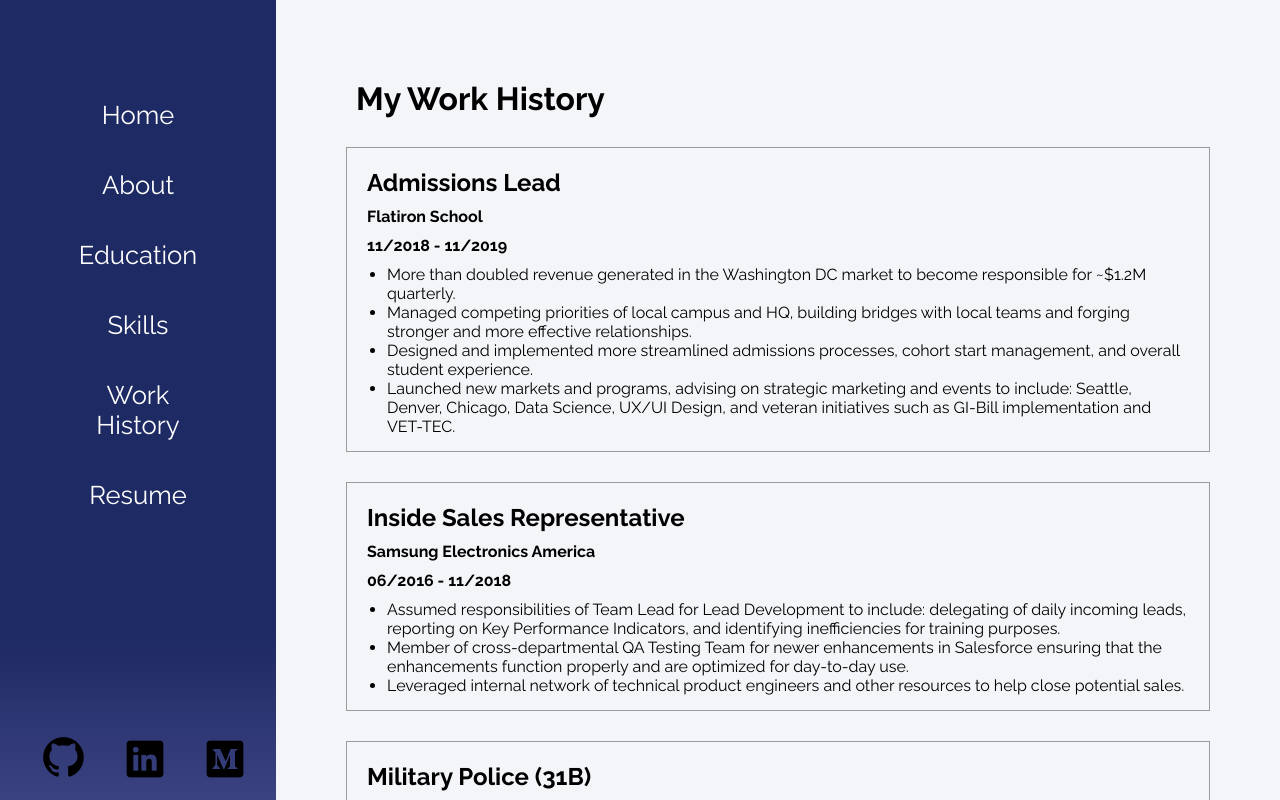
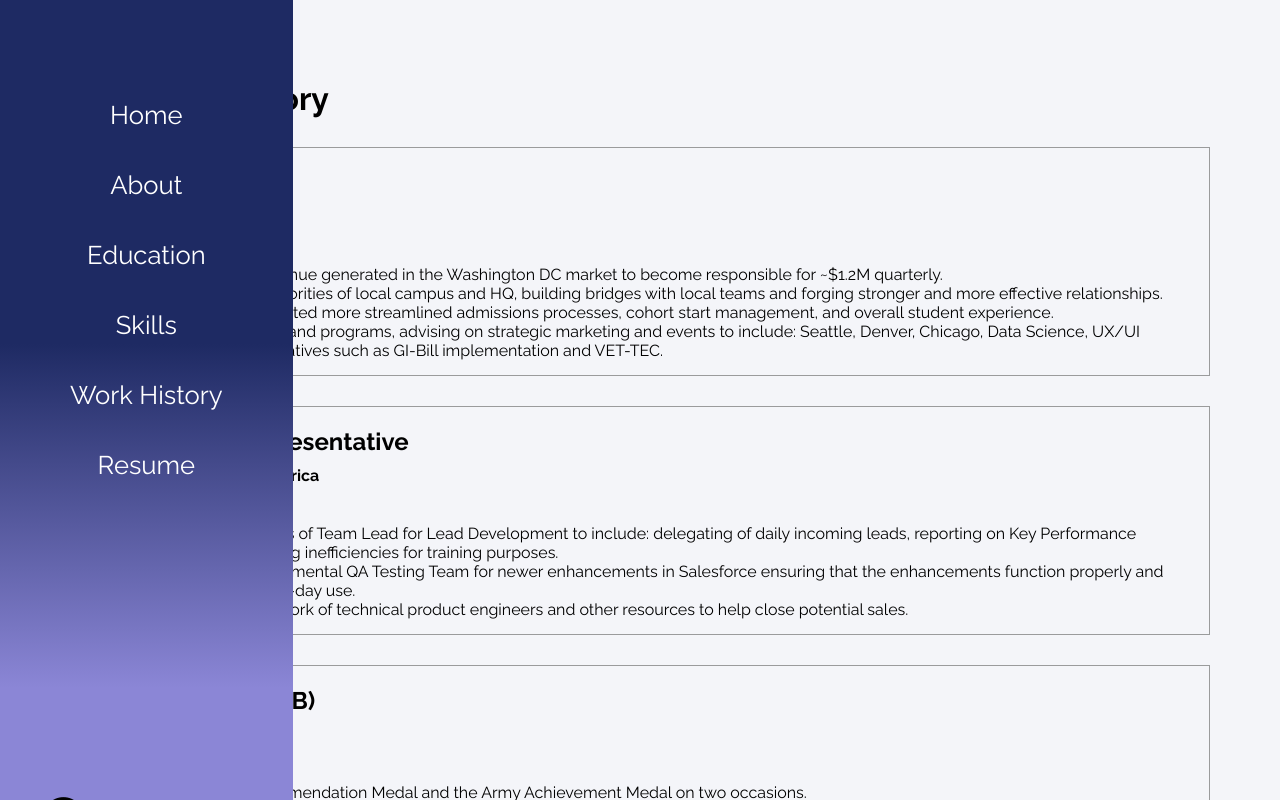
Before and after one commit to eliskim27/eliskim27.github.io, a React (Create React App) app: page /workhistory in a window 1280 px wide. Shown: the top 800 px of the page. Built offline with nearby package versions, Linux system fonts and the light colour scheme.

Commit message:
fix side navbar

```diff
--- a/src/App.css
+++ b/src/App.css
@@ -29,7 +29,24 @@
     flex:var(--sidebar-flex);
     background: rgb(245, 48, 48);
     background: linear-gradient(180deg, rgb(30, 42, 99) 40%, rgb(139, 134, 214) 80%);
+    position: fixed;
+    height: 100%;
+    top: 0;
+    overflow-x: hidden;
   }
+nav ul
+  {
+    font-size:var(--fontsize-nav) ;
+    text-align: center;
+    list-style-type: none;
+    text-decoration: none;
+    color: white !important;
+  }
+nav ul li
+  {
+    margin:40px;
+  }
+
 .condiv
   {
     padding: 70px ;
@@ -72,18 +89,6 @@
     font-size: var(--typing-font);
     margin-bottom: 30px;
     font-weight:normal;
-  }
-nav ul
-  {
-    font-size:var(--fontsize-nav) ;
-    text-align: center;
-    list-style-type: none;
-    text-decoration: none;
-    color: white !important;
-  }
-nav ul li
-  {
-    margin:40px;
   }
 a
   {
--- a/src/components/NavBar.js
+++ b/src/components/NavBar.js
@@ -22,7 +22,7 @@
 
     render() {
         return (
-            <nav>
+            <nav id="mySidenav" class="sidenav">
                 <ul>
                     <Navitem item="Home"         tolink="/"              activec={this.activeitem}></Navitem>
                     <Navitem item="About"        tolink="/about"         activec={this.activeitem}></Navitem>
```
Also changed, not shown: src/App.js (line endings or trailing spaces).
